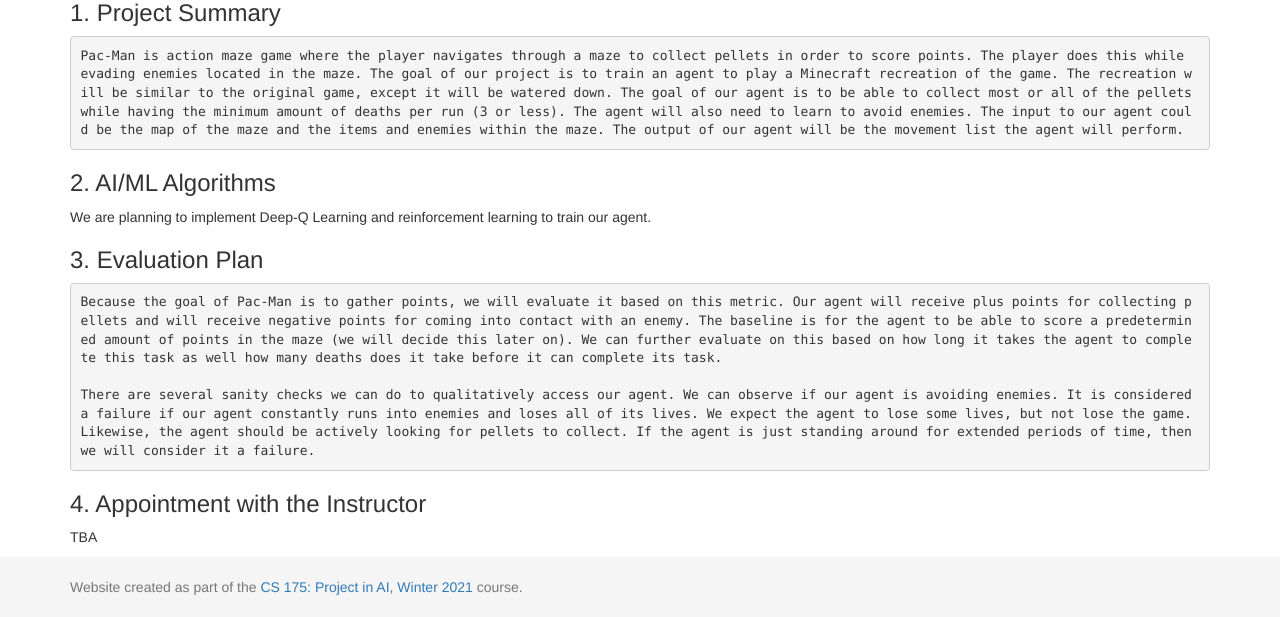
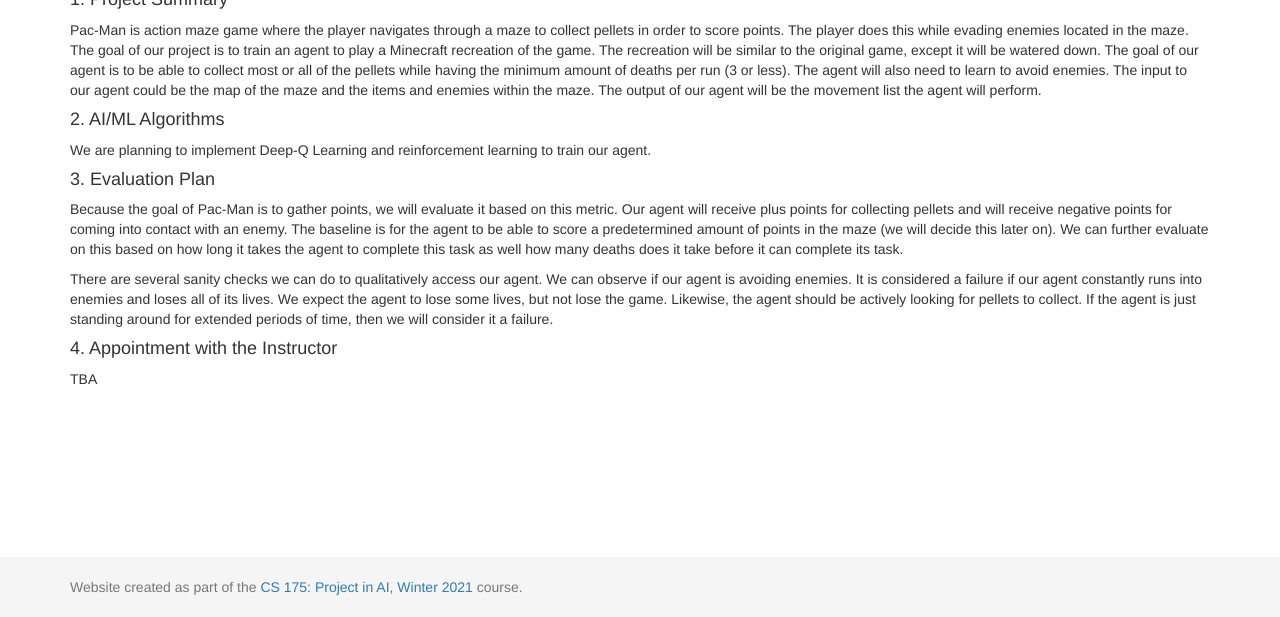
Before and after one commit to armaansd/pac-mAIn, a Jekyll site: the page built from docs/proposal.md, in a window 1280 px wide and 1110 px high. Shown: the part 493-1110 px from the top of the window. Built offline with Jekyll 4.4.1, drawn with Linux system fonts in a browser that asks for light colours.

```diff
--- a/docs/proposal.md
+++ b/docs/proposal.md
@@ -8,29 +8,29 @@ title: Proposal
 
 
 
-### 1. Project Summary
+#### 1. Project Summary
 
-    Pac-Man is action maze game where the player navigates through a maze to collect pellets in order to score points. The player does this while evading enemies located in the maze. The goal of our project is to train an agent to play a Minecraft recreation of the game. The recreation will be similar to the original game, except it will be watered down. The goal of our agent is to be able to collect most or all of the pellets while having the minimum amount of deaths per run (3 or less). The agent will also need to learn to avoid enemies. The input to our agent could be the map of the maze and the items and enemies within the maze. The output of our agent will be the movement list the agent will perform.
+Pac-Man is action maze game where the player navigates through a maze to collect pellets in order to score points. The player does this while evading enemies located in the maze. The goal of our project is to train an agent to play a Minecraft recreation of the game. The recreation will be similar to the original game, except it will be watered down. The goal of our agent is to be able to collect most or all of the pellets while having the minimum amount of deaths per run (3 or less). The agent will also need to learn to avoid enemies. The input to our agent could be the map of the maze and the items and enemies within the maze. The output of our agent will be the movement list the agent will perform.
 
 
 
 
-### 2. AI/ML Algorithms
+#### 2. AI/ML Algorithms
 
 We are planning to implement Deep-Q Learning and reinforcement learning to train our agent.
 
 
 
 
-### 3. Evaluation Plan
+#### 3. Evaluation Plan
 
-    Because the goal of Pac-Man is to gather points, we will evaluate it based on this metric. Our agent will receive plus points for collecting pellets and will receive negative points for coming into contact with an enemy. The baseline is for the agent to be able to score a predetermined amount of points in the maze (we will decide this later on). We can further evaluate on this based on how long it takes the agent to complete this task as well how many deaths does it take before it can complete its task.
+Because the goal of Pac-Man is to gather points, we will evaluate it based on this metric. Our agent will receive plus points for collecting pellets and will receive negative points for coming into contact with an enemy. The baseline is for the agent to be able to score a predetermined amount of points in the maze (we will decide this later on). We can further evaluate on this based on how long it takes the agent to complete this task as well how many deaths does it take before it can complete its task.
 
-    There are several sanity checks we can do to qualitatively access our agent. We can observe if our agent is avoiding enemies. It is considered a failure if our agent constantly runs into enemies and loses all of its lives. We expect the agent to lose some lives, but not lose the game. Likewise, the agent should be actively looking for pellets to collect. If the agent is just standing around for extended periods of time, then we will consider it a failure.
+There are several sanity checks we can do to qualitatively access our agent. We can observe if our agent is avoiding enemies. It is considered a failure if our agent constantly runs into enemies and loses all of its lives. We expect the agent to lose some lives, but not lose the game. Likewise, the agent should be actively looking for pellets to collect. If the agent is just standing around for extended periods of time, then we will consider it a failure.
 
 
 
 
-### 4. Appointment with the Instructor
+#### 4. Appointment with the Instructor
 
 TBA
```
